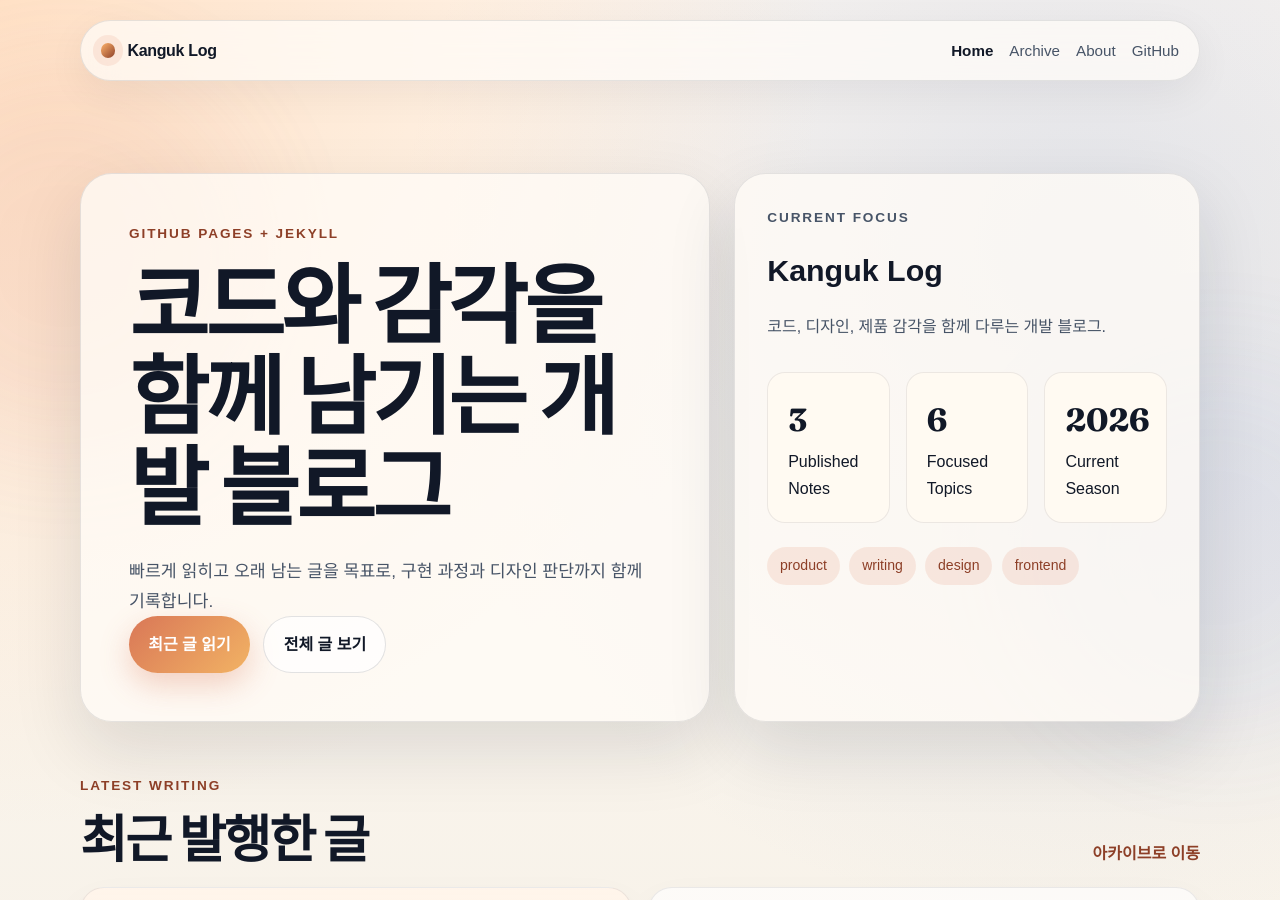
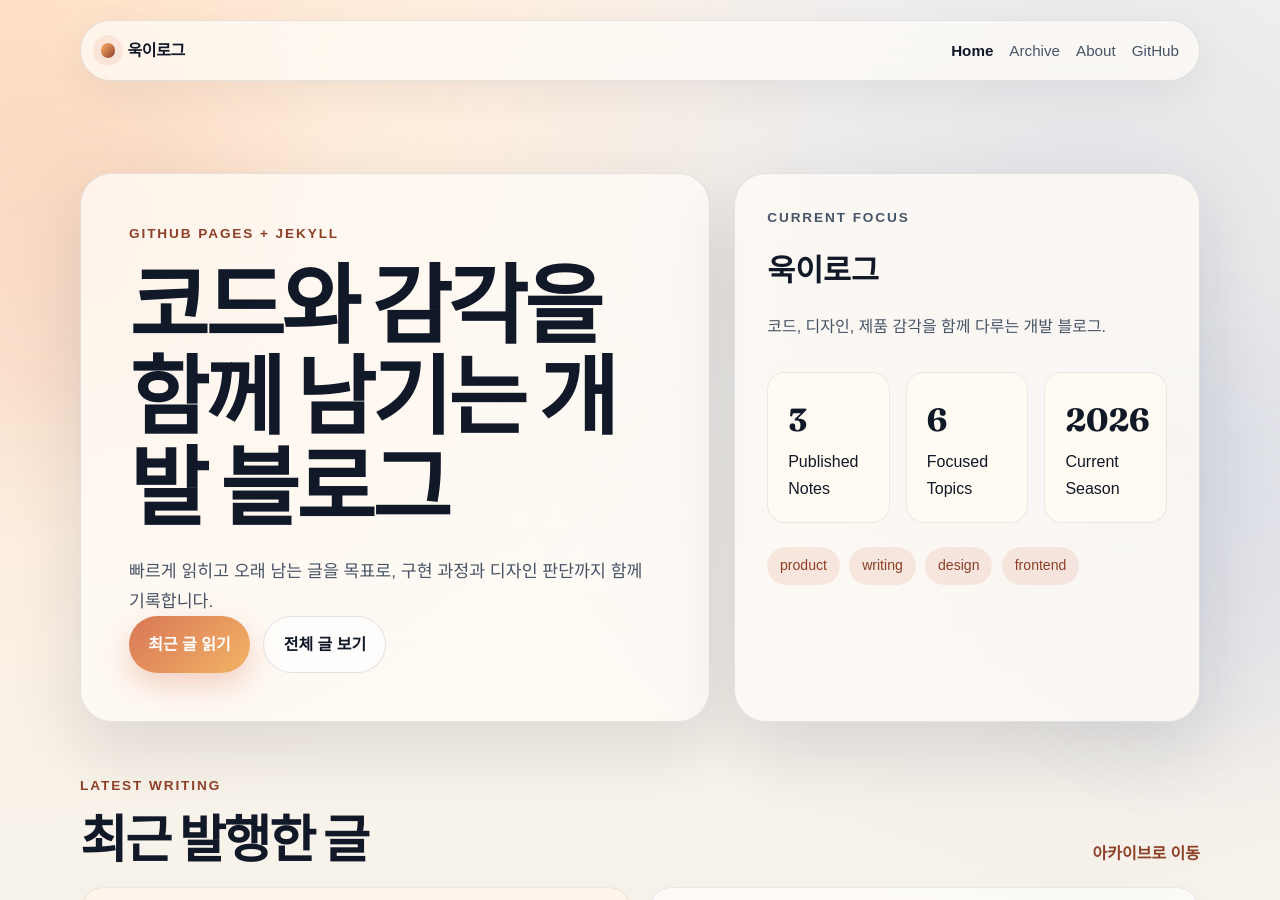
Before and after one commit to iamkanguk97/iamkanguk97.github.io, a Jekyll site: the page built from index.html, in a window 1280 px wide and 900 px high. Built offline with Jekyll 4.4.1, drawn with Linux system fonts in a browser that asks for light colours; some web fonts are replaced.

Commit message:
Rename blog to 욱이로그

```diff
--- a/_config.yml
+++ b/_config.yml
@@ -1,4 +1,4 @@
-title: Kanguk Log
+title: 욱이로그
 email: iamkanguk97@kakao.com
 description: >-
   코드, 디자인, 제품 감각을 함께 다루는 개발 블로그.
--- a/_includes/header.html
+++ b/_includes/header.html
@@ -3,7 +3,7 @@
   <div class="nav-shell">
     <a class="brand-mark" href="{{ '/' | relative_url }}">
       <span class="brand-dot"></span>
-      <span>Kanguk Log</span>
+      <span>욱이로그</span>
     </a>
     <nav class="site-nav" aria-label="메인 메뉴">
       <a href="{{ '/' | relative_url }}" {% if page.url == '/' %}aria-current="page"{% endif %}>Home</a>
```
Also changed, not shown: README.md.
